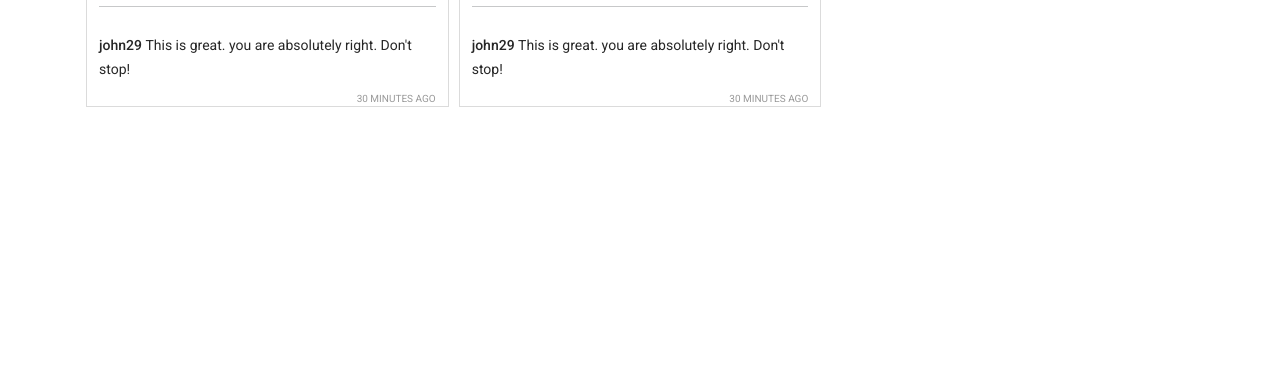
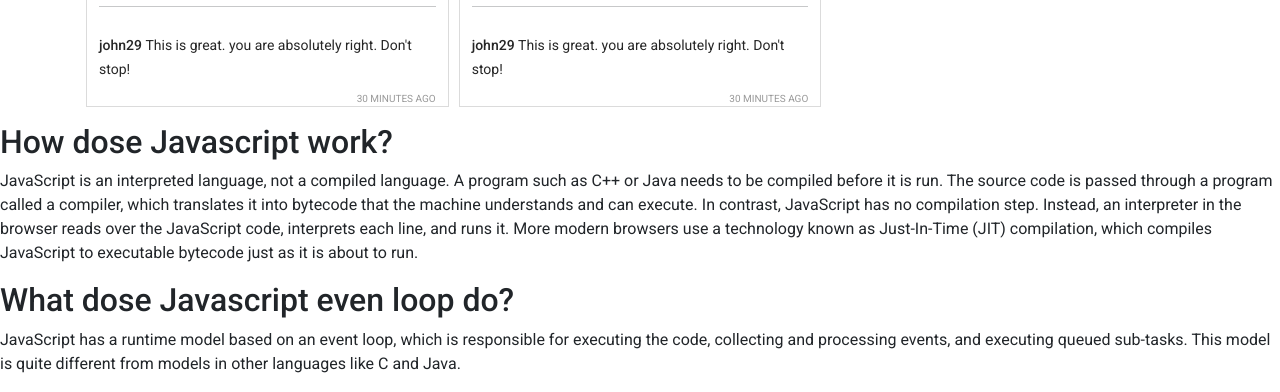
Before and after one commit to Tawhidislam2/assaiment-7, a plain HTML site: page index.html in a window 1280 px wide. Shown: the part 1425-1817 px from the top of the page. Before the commit the page ends 1548 px from the top, so only its background shows below. Drawn offline with nearby package versions, Linux system fonts and the light colour scheme.

Commit message:
quastion amwser added

```diff
--- a/index.html
+++ b/index.html
@@ -78,6 +78,13 @@
             </div>
         </main>
         <footer></footer>
+        <section>
+            <h2>How dose Javascript work?</h2>
+            <p>JavaScript is an interpreted language, not a compiled language. A program such as C++ or Java needs to be compiled before it is run. The source code is passed through a program called a compiler, which translates it into bytecode that the machine understands and can execute. In contrast, JavaScript has no compilation step. Instead, an interpreter in the browser reads over the JavaScript code, interprets each line, and runs it. More modern browsers use a technology known as Just-In-Time (JIT) compilation, which compiles JavaScript to executable bytecode just as it is about to run.</p>
+        </section>
+        <h2>What dose Javascript even loop do?</h2>
+            <p>JavaScript has a runtime model based on an event loop, which is responsible for executing the code, collecting and processing events, and executing queued sub-tasks. This model is quite different from models in other languages like C and Java.</p>
+        </section>
 
         <!-- add javascript  file  -->
         <script src="./js/app.js"></script>
```
